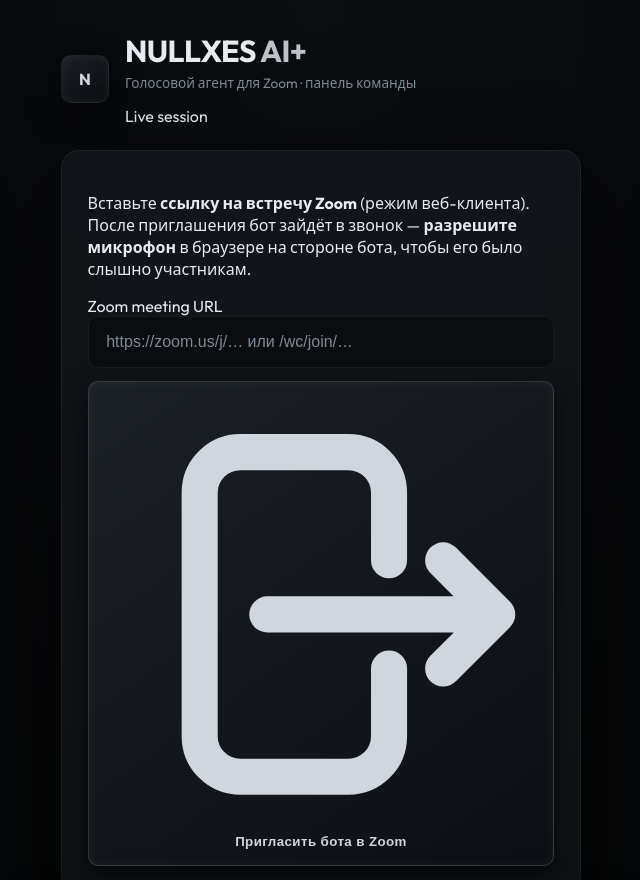
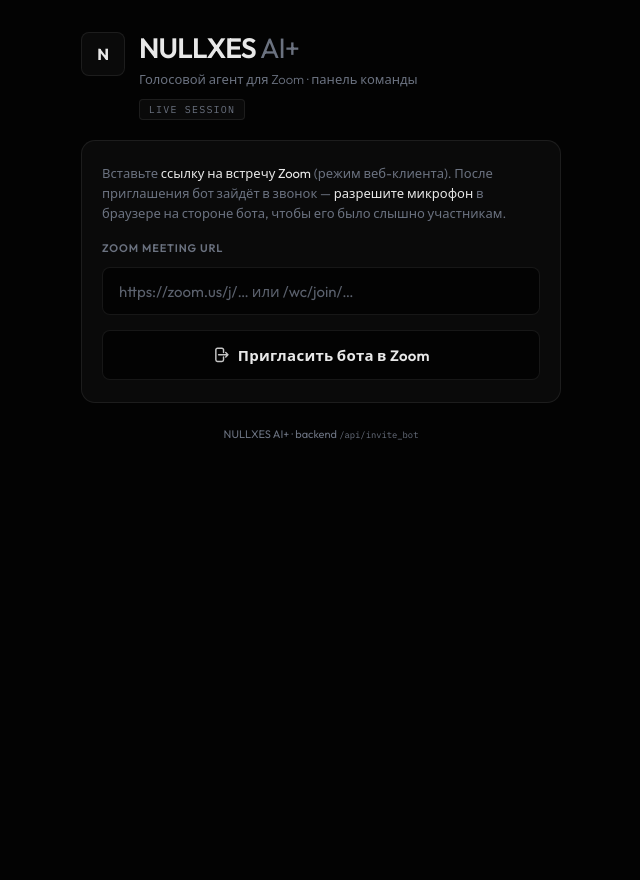
Before and after one commit to MagistrTheOne/zoomai, a website: page src/public/index.html in a window 1280 px wide. Shown: the top 880 px of the page, without its empty margins (319-959 px from the left). After the commit the page ends 800 px from the top, so only its background shows below. Drawn offline with Linux system fonts and the light colour scheme.

Commit message:
Refactor invite_bot API to support headless mode and improved error logging. Update footer in HTML for cleaner display. Revise CSS styles for a flat dark theme, enhancing overall UI consistency and accessibility.

```diff
--- a/src/public/index.html
+++ b/src/public/index.html
@@ -85,7 +85,7 @@
       </div>
 
       <footer class="shell-footer">
-        NULLXES AI+ · backend <code style="opacity: 0.8">/api/invite_bot</code>
+        NULLXES AI+ · backend <code>/api/invite_bot</code>
       </footer>
     </div>
 
--- a/src/public/styles.css
+++ b/src/public/styles.css
@@ -1,205 +1,237 @@
-/* NULLXES AI+ — BLACK CHROME CONTROL SHELL */
+/* NULLXES AI+ — flat dark (no gradients, no grid) */
 
 :root {
-  --bg-main: #050607;
-  --bg-elev: #0a0c0f;
-  --bg-glass: rgba(20, 24, 28, 0.75);
+  --black: #030303;
+  --surface: #0a0a0a;
+  --surface-hover: #101010;
+  --line: rgba(255, 255, 255, 0.08);
+  --line-focus: rgba(255, 255, 255, 0.18);
 
-  --chrome-light: #cfd6dd;
-  --chrome-mid: #8a949e;
-  --chrome-dark: #2a2f36;
+  --text: #e8e8e8;
+  --muted: #6b7280;
 
-  --border-soft: rgba(255, 255, 255, 0.06);
-  --border-strong: rgba(255, 255, 255, 0.14);
-
-  --accent: #d9dee3;
-  --accent-dim: #7f8a94;
-
-  --text-main: #e6ebf0;
-  --text-muted: #7e8a96;
-
-  --danger: #ff6b6b;
-  --success: #4ade80;
-  --warning: #facc15;
+  --danger: #e85d5d;
+  --success: #5eb88a;
+  --warning: #d4a00a;
 
   --font-sans: "Outfit", system-ui, sans-serif;
-  --font-mono: "IBM Plex Mono", monospace;
+  --font-mono: "IBM Plex Mono", ui-monospace, monospace;
 
-  --radius-lg: 18px;
-  --radius-md: 10px;
-  --radius-sm: 6px;
+  --r-lg: 14px;
+  --r-md: 8px;
+  --r-sm: 4px;
 
-  --shadow-deep: 0 30px 80px rgba(0, 0, 0, 0.7);
   --ease: cubic-bezier(0.22, 1, 0.36, 1);
 }
 
-/* RESET */
 *,
 *::before,
 *::after {
   box-sizing: border-box;
 }
 
+html {
+  height: 100%;
+}
+
 body {
   margin: 0;
-  min-height: 100vh;
+  min-height: 100%;
   font-family: var(--font-sans);
-  color: var(--text-main);
-  background: radial-gradient(circle at top, #0a0c10, #050607 60%);
+  font-weight: 400;
+  color: var(--text);
+  background-color: var(--black);
   display: flex;
   justify-content: center;
-  padding: 2rem;
+  padding: clamp(1.25rem, 4vw, 2rem);
+  -webkit-font-smoothing: antialiased;
 }
 
-/* CORE SHELL */
+/* Shell */
+
 .shell {
-  width: min(100%, 520px);
+  width: min(100%, 480px);
   display: flex;
   flex-direction: column;
-  gap: 1.5rem;
+  gap: 1.25rem;
 }
 
-/* BRAND */
+/* Brand */
+
 .brand {
   display: flex;
-  gap: 1rem;
-  align-items: center;
+  gap: 0.875rem;
+  align-items: flex-start;
 }
 
 .brand-mark {
-  width: 48px;
-  height: 48px;
-  border-radius: var(--radius-md);
-
-  background: linear-gradient(145deg, #1a1f25, #0b0e12);
-  border: 1px solid var(--border-soft);
-
+  flex-shrink: 0;
+  width: 44px;
+  height: 44px;
+  border-radius: var(--r-md);
+  background-color: var(--surface);
+  border: 1px solid var(--line);
   display: flex;
   align-items: center;
   justify-content: center;
-
-  color: var(--chrome-light);
+  color: var(--text);
   font-weight: 700;
-
-  box-shadow:
-    inset 0 0 12px rgba(255,255,255,0.05),
-    0 10px 30px rgba(0,0,0,0.6);
+  font-size: 1rem;
+  letter-spacing: -0.02em;
 }
 
 .brand-text h1 {
   margin: 0;
-  font-size: 1.9rem;
-  letter-spacing: -0.02em;
+  font-size: clamp(1.5rem, 4vw, 1.75rem);
+  font-weight: 600;
+  letter-spacing: -0.03em;
+  line-height: 1.15;
 }
 
 .brand-plus {
-  color: var(--chrome-light);
-  opacity: 0.9;
+  font-weight: 500;
+  color: var(--muted);
 }
 
 .brand-tagline {
-  margin-top: 0.2rem;
-  font-size: 0.85rem;
-  color: var(--text-muted);
+  margin: 0.35rem 0 0;
+  font-size: 0.8125rem;
+  line-height: 1.45;
+  color: var(--muted);
+  font-weight: 300;
 }
 
-/* PANEL */
-.panel {
-  background: var(--bg-glass);
-  backdrop-filter: blur(22px);
-
-  border: 1px solid var(--border-soft);
-  border-radius: var(--radius-lg);
-
-  padding: 1.6rem;
-
-  box-shadow: var(--shadow-deep);
+.brand-badge {
+  display: inline-block;
+  margin-top: 0.65rem;
+  padding: 0.2rem 0.55rem;
+  font-family: var(--font-mono);
+  font-size: 0.625rem;
+  letter-spacing: 0.12em;
+  text-transform: uppercase;
+  color: var(--muted);
+  border: 1px solid var(--line);
+  border-radius: var(--r-sm);
+  background-color: var(--surface);
 }
 
-/* INPUT */
-.input-wrap {
-  position: relative;
+/* Panel */
+
+.panel {
+  background-color: var(--surface);
+  border: 1px solid var(--line);
+  border-radius: var(--r-lg);
+  padding: 1.35rem 1.25rem;
 }
 
-input {
-  width: 100%;
-  padding: 1rem 1.1rem;
-
-  border-radius: var(--radius-md);
-  border: 1px solid var(--border-soft);
-
-  background: var(--bg-elev);
-  color: var(--text-main);
-
-  font-size: 1rem;
-  outline: none;
-
-  transition: all 0.25s var(--ease);
+.panel-hint {
+  margin: 0 0 1.1rem;
+  font-size: 0.8125rem;
+  line-height: 1.55;
+  color: var(--muted);
 }
 
-input::placeholder {
-  color: var(--text-muted);
+.panel-hint strong {
+  color: var(--text);
+  font-weight: 500;
 }
 
-input:focus {
-  border-color: var(--border-strong);
-  box-shadow:
-    0 0 0 1px rgba(255,255,255,0.08),
-    inset 0 0 10px rgba(255,255,255,0.05);
+form {
+  display: flex;
+  flex-direction: column;
+  gap: 0.75rem;
 }
 
-/* BUTTON */
+.label-row {
+  display: flex;
+  align-items: center;
+  justify-content: space-between;
+}
+
+label[for="userInput"] {
+  font-size: 0.6875rem;
+  font-weight: 600;
+  letter-spacing: 0.08em;
+  text-transform: uppercase;
+  color: var(--muted);
+}
+
+.input-wrap {
+  margin: 0;
+}
+
+input[type="text"] {
+  width: 100%;
+  margin: 0;
+  padding: 0.85rem 1rem;
+  font-family: var(--font-sans);
+  font-size: 0.9375rem;
+  color: var(--text);
+  background-color: var(--black);
+  border: 1px solid var(--line);
+  border-radius: var(--r-md);
+  outline: none;
+  transition: border-color 0.15s var(--ease);
+}
+
+input[type="text"]::placeholder {
+  color: var(--muted);
+  opacity: 0.85;
+}
+
+input[type="text"]:focus {
+  border-color: var(--line-focus);
+}
+
+/* Button */
+
 .btn-primary {
+  display: inline-flex;
+  align-items: center;
+  justify-content: center;
+  gap: 0.5rem;
   width: 100%;
-  margin-top: 0.8rem;
-  padding: 1rem;
+  margin-top: 0.15rem;
+  padding: 0.9rem 1rem;
+  font-family: var(--font-sans);
+  font-size: 0.9375rem;
+  font-weight: 600;
+  letter-spacing: 0.02em;
+  color: var(--text);
+  background-color: var(--black);
+  border: 1px solid var(--line);
+  border-radius: var(--r-md);
+  cursor: pointer;
+  transition: background-color 0.15s var(--ease), border-color 0.15s var(--ease);
+}
 
-  border-radius: var(--radius-md);
-  border: 1px solid var(--border-strong);
-
-  background: linear-gradient(
-    145deg,
-    #1b2026,
-    #0c0f13
-  );
-
-  color: var(--chrome-light);
-  font-weight: 600;
-  letter-spacing: 0.03em;
-
-  cursor: pointer;
-
-  box-shadow:
-    inset 0 0 12px rgba(255,255,255,0.05),
-    0 10px 25px rgba(0,0,0,0.6);
-
-  transition: all 0.25s var(--ease);
+.btn-primary svg {
+  width: 1.1rem;
+  height: 1.1rem;
+  flex-shrink: 0;
+  opacity: 0.85;
 }
 
 .btn-primary:hover {
-  transform: translateY(-2px);
-  border-color: rgba(255,255,255,0.2);
-
-  box-shadow:
-    inset 0 0 18px rgba(255,255,255,0.08),
-    0 14px 35px rgba(0,0,0,0.7);
+  background-color: var(--surface-hover);
+  border-color: var(--line-focus);
 }
 
 .btn-primary:active {
-  transform: translateY(0);
+  background-color: var(--surface);
 }
 
-/* MESSAGE */
+/* Messages */
+
 .message {
   display: none;
-  padding: 0.7rem 1rem;
-  margin-top: 0.5rem;
-
-  border-radius: var(--radius-sm);
-  font-size: 0.9rem;
-
-  border: 1px solid var(--border-soft);
-  background: rgba(255,255,255,0.02);
+  margin-top: 0.35rem;
+  padding: 0.65rem 0.85rem;
+  font-size: 0.8125rem;
+  line-height: 1.45;
+  border-radius: var(--r-sm);
+  border: 1px solid var(--line);
+  background-color: var(--black);
 }
 
 .message.is-visible {
@@ -208,76 +240,166 @@ input:focus {
 
 .message--ok {
   color: var(--success);
+  border-color: rgba(94, 184, 138, 0.25);
 }
 
 .message--err {
   color: var(--danger);
+  border-color: rgba(232, 93, 93, 0.25);
 }
 
 .message--pending {
   color: var(--warning);
+  border-color: rgba(212, 160, 10, 0.25);
 }
 
-/* TRANSCRIPT */
+/* Transcript */
+
+#transcript-container {
+  display: none;
+  flex-direction: column;
+  gap: 0;
+  width: min(100%, 560px);
+  align-self: center;
+}
+
+.transcript-panel {
+  padding: 1.25rem;
+}
+
+.transcript-header {
+  display: flex;
+  flex-wrap: wrap;
+  align-items: baseline;
+  justify-content: space-between;
+  gap: 0.5rem 1rem;
+  margin-bottom: 0.75rem;
+}
+
+.transcript-header h2,
+#transcript-container h2 {
+  margin: 0;
+  font-size: 0.8125rem;
+  font-weight: 600;
+  letter-spacing: 0.06em;
+  text-transform: uppercase;
+  color: var(--muted);
+}
+
+#transcript-status {
+  font-family: var(--font-mono);
+  font-size: 0.65rem;
+  color: var(--muted);
+  word-break: break-all;
+  max-width: 100%;
+  padding: 0.25rem 0.5rem;
+  border: 1px solid var(--line);
+  border-radius: var(--r-sm);
+  background-color: var(--black);
+}
+
 #transcript-output {
-  margin-top: 1rem;
-
-  padding: 1rem;
-  border-radius: var(--radius-lg);
-
-  background: var(--bg-glass);
-  border: 1px solid var(--border-soft);
-
+  margin-top: 0;
+  padding: 0.65rem;
+  min-height: 36vh;
+  max-height: 58vh;
+  overflow-y: auto;
+  border-radius: var(--r-md);
+  border: 1px solid var(--line);
+  background-color: var(--black);
   display: flex;
   flex-direction: column;
-  gap: 0.6rem;
-
-  max-height: 60vh;
-  overflow-y: auto;
+  gap: 0.5rem;
+  scrollbar-width: thin;
+  scrollbar-color: var(--line) transparent;
 }
 
-/* LINE */
+.transcript-empty {
+  margin: auto;
+  padding: 1.5rem 1rem;
+  text-align: center;
+  font-size: 0.8125rem;
+  line-height: 1.5;
+  color: var(--muted);
+}
+
+/* Line: flex row, no CSS grid */
+
 .transcript-line {
-  padding: 0.7rem 0.9rem;
-  border-radius: var(--radius-md);
+  display: flex;
+  flex-direction: row;
+  flex-wrap: wrap;
+  align-items: baseline;
+  gap: 0.35rem 0.75rem;
+  padding: 0.65rem 0.8rem;
+  border-radius: var(--r-md);
+  border: 1px solid var(--line);
+  background-color: var(--surface);
+}
 
-  background: rgba(255,255,255,0.02);
-  border: 1px solid var(--border-soft);
+.transcript-line .speaker {
+  flex: 0 0 auto;
+}
 
-  display: flex;
-  flex-direction: column;
-  gap: 0.2rem;
+.transcript-line .text {
+  flex: 1 1 200px;
+  min-width: 0;
+}
+
+.transcript-line .time {
+  flex: 0 0 auto;
+  margin-left: auto;
 }
 
 .line-bot {
-  border-left: 2px solid var(--chrome-light);
+  border-left: 2px solid var(--text);
+  padding-left: calc(0.8rem - 1px);
 }
 
 .line-human {
-  border-left: 2px solid var(--chrome-dark);
+  border-left: 2px solid var(--muted);
+  padding-left: calc(0.8rem - 1px);
+  opacity: 0.92;
 }
 
-/* TEXT */
 .speaker {
-  font-size: 0.7rem;
+  font-size: 0.65rem;
+  font-weight: 600;
+  letter-spacing: 0.06em;
   text-transform: uppercase;
-  color: var(--text-muted);
+  color: var(--muted);
 }
 
 .text {
-  font-size: 0.95rem;
+  font-size: 0.875rem;
+  line-height: 1.5;
+  color: var(--text);
 }
 
 .time {
   font-family: var(--font-mono);
-  font-size: 0.65rem;
-  color: var(--text-muted);
+  font-size: 0.625rem;
+  color: var(--muted);
 }
 
-/* FOOTER */
-footer {
-  margin-top: auto;
+/* Footer */
+
+.shell-footer {
+  margin-top: 0.25rem;
   text-align: center;
-  font-size: 0.75rem;
-  color: var(--text-muted);
+  font-size: 0.6875rem;
+  color: var(--muted);
 }
+
+.shell-footer code {
+  font-family: var(--font-mono);
+  font-size: 0.8em;
+  color: var(--muted);
+}
+
+@media (max-width: 420px) {
+  .transcript-line .time {
+    margin-left: 0;
+    width: 100%;
+  }
+}
```
Also changed, not shown: src/backend/index.js (+5 -2 lines).
